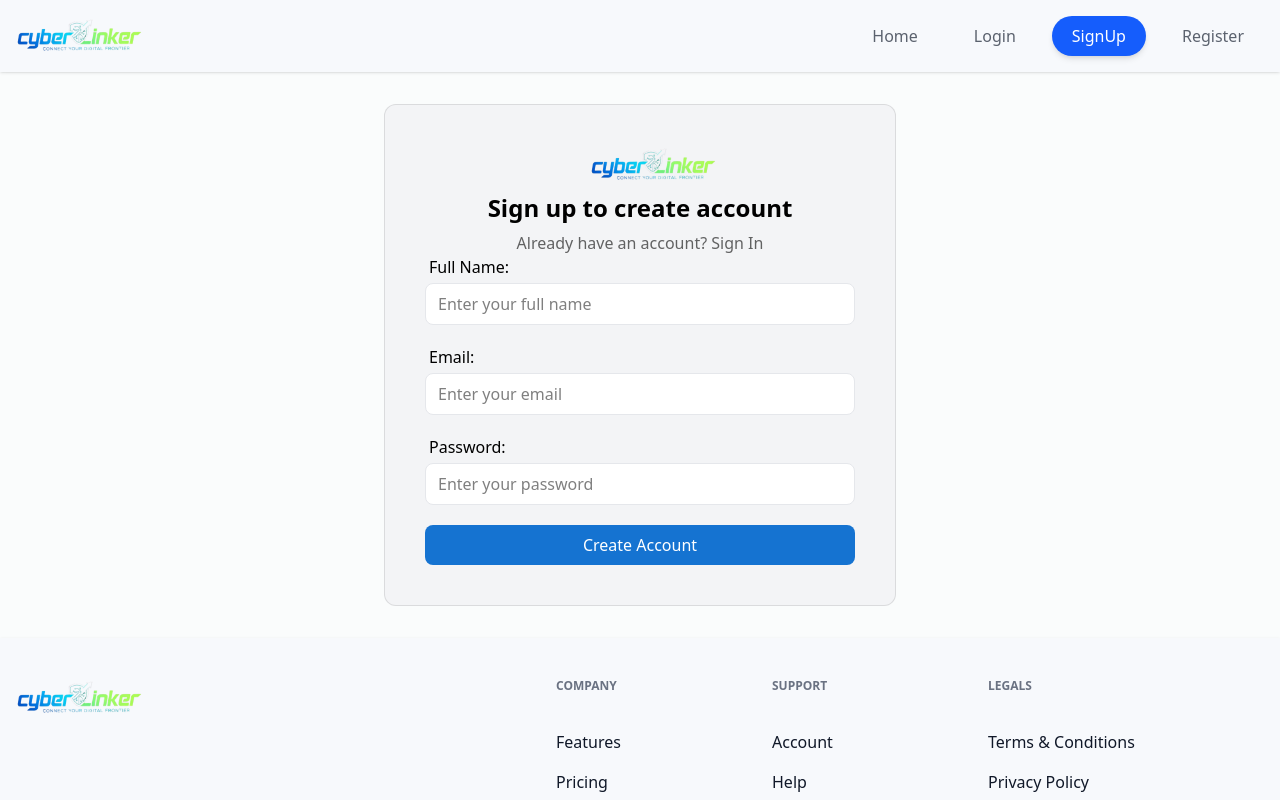
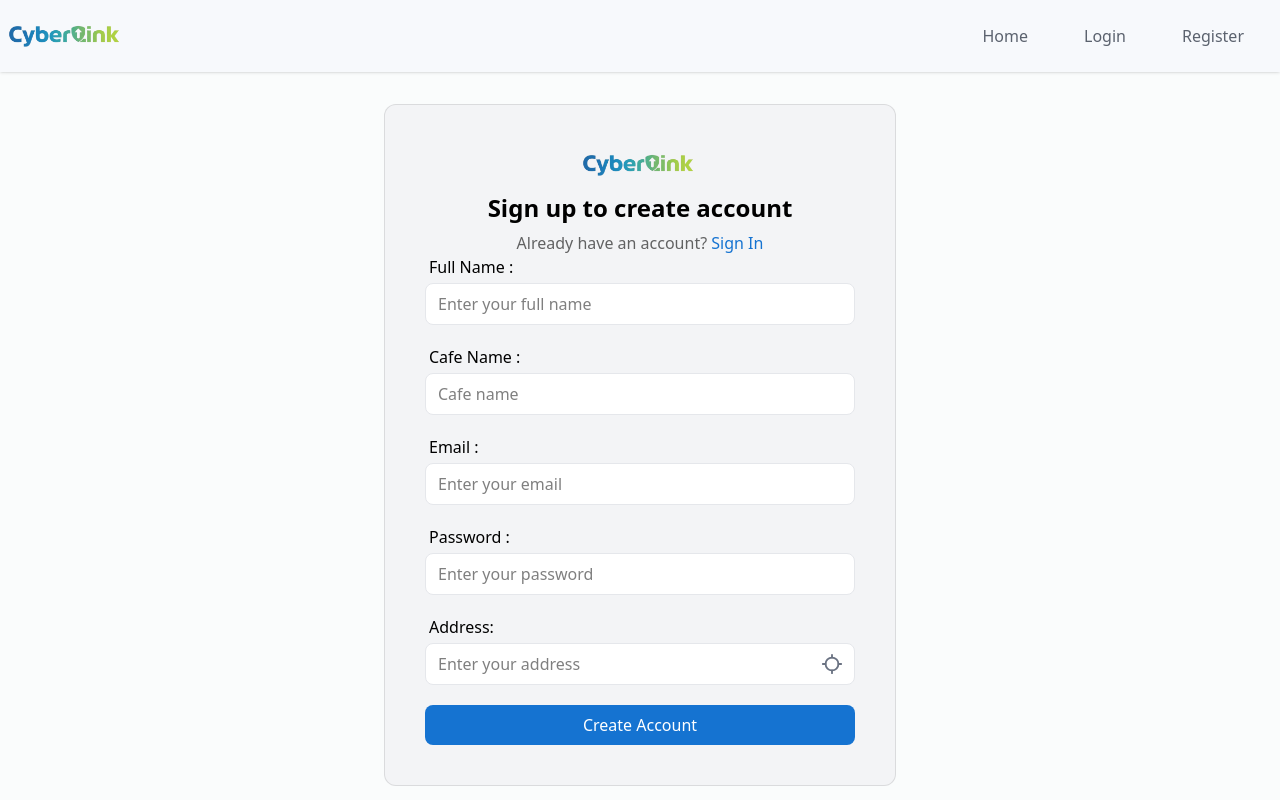
Before and after one commit to RiteshDev99/cafelinker, a React (Vite) app: page /signup in a window 1280 px wide. Shown: the top 800 px of the page. Built offline with nearby package versions, Linux system fonts and the light colour scheme.

Commit message:
Refactor header navigation and update page titles; enhance login and signup forms

```diff
--- a/index.html
+++ b/index.html
@@ -4,7 +4,7 @@
     <meta charset="UTF-8" />
     <link rel="icon" type="image/svg+xml" href="/vite.svg" />
     <meta name="viewport" content="width=device-width, initial-scale=1.0" />
-    <title>cafeLinker</title>
+    <title>cyberLink</title>
   </head>
   <body>
     <div id="root"></div>
--- a/src/components/Logo.jsx
+++ b/src/components/Logo.jsx
@@ -1,6 +1,6 @@
 const Logo = () => {
     return (
-        <div className="h-10 w-32  flex items-center justify-center  ">
+        <div className="h-10 w-24  flex items-center justify-center  ">
             <img
                 src="/src/assets/icons/logo.png"
                 alt="Logo"
--- a/src/components/auth/login.jsx
+++ b/src/components/auth/login.jsx
@@ -1,25 +1,22 @@
-import {Button , Input, Logo} from '../index.js'
-import {useForm} from "react-hook-form";
-import {useNavigate} from "react-router-dom";
-import {useDispatch} from "react-redux";
-import {useState} from "react";
-import { Link } from "react-router-dom";
-
+import { Button, Input, Logo } from '../index.js'
+import { useForm } from "react-hook-form";
+import { useNavigate, Link } from "react-router-dom";
+import { useDispatch } from "react-redux";
+import { useState } from "react";
 
 const Login = () => {
     // const navigate = useNavigate();
     // const dispatch = useDispatch();
-    const {register, handleSubmit}  = useForm()
-    const [error , setError] = useState('')
+    const { register, handleSubmit } = useForm()
+    const [error, setError] = useState('')
 
     // const login = async(data) => {
     //     setError("")
     //     try {
     //         const session = await authService.login(data)
     //         if (session) {
-    //
     //             const userData = await  authService.getCurrentUser()
-    //             if (userData)dispatch(authLogin(session));
+    //             if (userData) dispatch(authLogin(session));
     //             navigate("/")
     //         }
     //     } catch (error) {
@@ -28,28 +25,29 @@ const Login = () => {
     // }
 
     return (
-        <div
-            className='flex items-center justify-center min-w-[100vw]'
-        >
-            <div className={`mx-auto w-full max-w-lg bg-gray-100 rounded-xl p-10 border border-black/10`}>
+        <div className="flex items-center justify-center min-w-[100vw]">
+            <div className="mx-auto w-full max-w-lg bg-gray-100 rounded-xl p-10 border border-black/10">
                 <div className="mb-2 flex justify-center">
                     <span className="inline-block w-full max-w-[100px]">
                         <Logo width="100%" />
                     </span>
                 </div>
+
                 <h2 className="text-center text-2xl font-bold leading-tight">Sign in to your account</h2>
                 <p className="mt-2 text-center text-base text-black/60">
-                    Don&apos;t have any account?&nbsp;
+                    Don&apos;t have an account?&nbsp;
                     <Link
                         to="/signup"
-                        className="font-medium text-primary transition-all duration-200 hover:underline"
+                        className="font-medium text-primary transition-all duration-200 hover:underline text-[#1573d1]"
                     >
                         Sign Up
                     </Link>
                 </p>
+
                 {error && <p className="text-red-600 mt-8 text-center">{error}</p>}
-                <form className='mt-8'>
-                    <div className='space-y-5'>
+
+                <form className="mt-8">
+                    <div className="space-y-5">
                         <Input
                             label="Email: "
                             placeholder="Enter your email"
@@ -57,7 +55,8 @@ const Login = () => {
                             {...register("email", {
                                 required: true,
                                 validate: {
-                                    matchPatern: (value) => /^\w+([.-]?\w+)*@\w+([.-]?\w+)*(\.\w{2,3})+$/.test(value) ||
+                                    matchPatern: (value) =>
+                                        /^\w+([.-]?\w+)*@\w+([.-]?\w+)*(\.\w{2,3})+$/.test(value) ||
                                         "Email address must be a valid address",
                                 }
                             })}
@@ -70,10 +69,22 @@ const Login = () => {
                                 required: true,
                             })}
                         />
+
+                        <div className="flex justify-end">
+                            <Link
+                                to="/forgot-password"
+                                className="text-sm font-medium text-primary hover:underline text-[#1573d1] "
+                            >
+                                Forgot Password?
+                            </Link>
+                        </div>
+
                         <Button
                             type="submit"
-                            className="w-full cursor-pointer hover:bg-[#ed6502] duration-200"
-                        >Login</Button>
+                            className="w-full cursor-pointer hover:bg-[#1573d1] duration-200"
+                        >
+                            Login
+                        </Button>
                     </div>
                 </form>
             </div>
--- a/src/components/auth/signup.jsx
+++ b/src/components/auth/signup.jsx
@@ -2,7 +2,7 @@ import React, {useState} from 'react'
 import {Link } from 'react-router-dom'
 import {Button, Input, Logo} from '../index.js'
 import {useForm} from 'react-hook-form'
-
+import { Locate } from "lucide-react";
 function Signup() {
     const [error, setError] = useState("")
     const {register, handleSubmit} = useForm()
@@ -35,24 +35,31 @@ function Signup() {
                     Already have an account?&nbsp;
                     <Link
                         to="/login"
-                        className="font-medium text-primary transition-all duration-200 hover:underline"
+                        className="font-medium text-primary transition-all duration-200 hover:underline text-[#1573d1]"
                     >
                         Sign In
                     </Link>
                 </p>
                 {error && <p className="text-red-600 mt-8 text-center">{error}</p>}
 
-                <form >
+                <form className=''>
                     <div className='space-y-5'>
                         <Input
-                            label="Full Name: "
+                            label="Full Name : "
                             placeholder="Enter your full name"
                             {...register("name", {
                                 required: true,
                             })}
                         />
                         <Input
-                            label="Email: "
+                            label="Cafe Name : "
+                            type="password"
+                            placeholder="Cafe name"
+                            {...register("password", {
+                                required: true,})}
+                        />
+                        <Input
+                            label="Email : "
                             placeholder="Enter your email"
                             type="email"
                             {...register("email", {
@@ -64,13 +71,28 @@ function Signup() {
                             })}
                         />
                         <Input
-                            label="Password: "
+                            label="Password : "
                             type="password"
                             placeholder="Enter your password"
                             {...register("password", {
                                 required: true,})}
                         />
-                        <Button type="submit" className="w-full cursor-pointer hover:bg-[#ed6502] duration-200">
+
+
+                        <div className="relative">
+                            <Input
+                                label="Address:"
+                                type="text"
+                                placeholder="Enter your address"
+                                {...register("address", { required: true })}
+                            />
+                            <span className="absolute right-3 top-[38px] text-gray-500 cursor-pointer "
+
+                            >
+                               <Locate size={22} />
+                             </span>
+                        </div>
+                        <Button type="submit" className="w-full cursor-pointer hover:bg-[#1573d1] duration-200">
                             Create Account
                         </Button>
                     </div>
@@ -79,6 +101,7 @@ function Signup() {
 
         </div>
     )
+
 }
 
 export default Signup
--- a/src/components/header/Header.jsx
+++ b/src/components/header/Header.jsx
@@ -9,7 +9,6 @@ function Header() {
     const navItems = [
         { name: "Home", slug: "/" },
         { name: "Login", slug: "/login" },
-        { name: "SignUp", slug: "/signup" },
         { name: "Register", slug: "/register" },
     ];
 
```
Also changed, not shown: src/assets/icons/logo.png.
